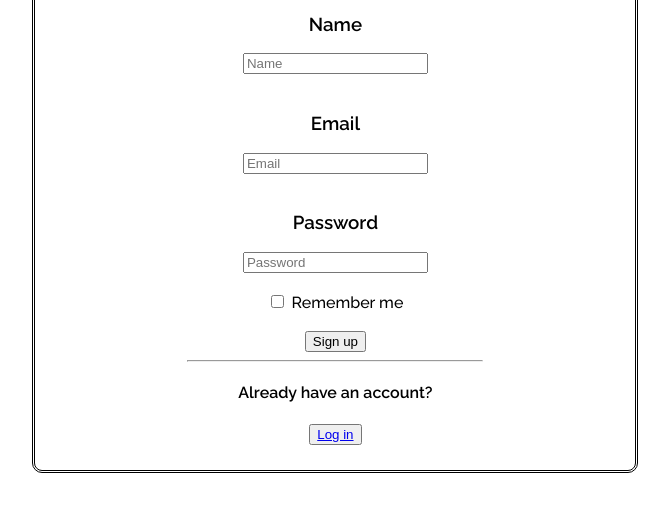
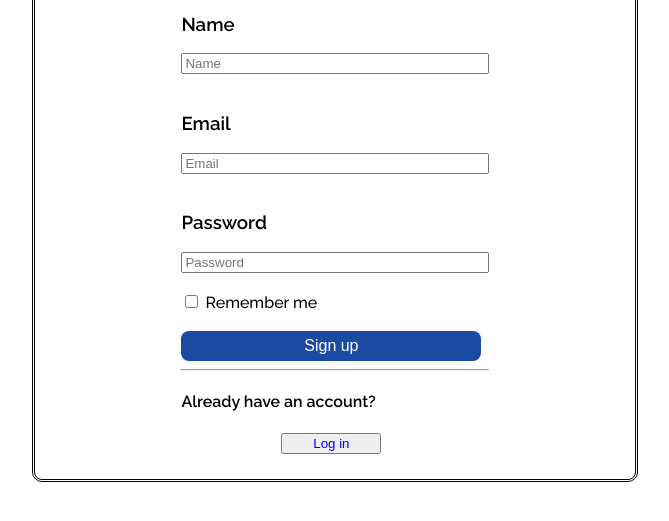
Before and after one commit to Suru-web/Crework_Projects, a plain HTML site: page Month 1/Week 2/CSS/index.html in a window 1280 px wide. Shown: the part 249-770 px from the top of the page, without its empty margins (390-1059 px from the left). Drawn offline with Linux system fonts and the light colour scheme.

Commit message:
Update style.css
Chnaged the input box sizes

```diff
--- a/Month 1/Week 2/CSS/style.css
+++ b/Month 1/Week 2/CSS/style.css
@@ -4,7 +4,6 @@ body{
     font-family: "Raleway", sans-serif;
     display: flex;
     justify-content: center;
-    text-align: center;
     margin-top: 10%;
     padding-bottom: 25px;
     margin-left: 33%;
@@ -18,6 +17,37 @@ body{
     width: 13px;
 
 }
+#log{
+    margin-left: 100px;
+    width: 100px;
+
+}
+.login{
+    text-decoration: dashed;
+}
+#Sign_up{
+    background-color: #1b4aa3;
+          border-radius: 8px;
+          border-style: hidden;
+          color: white;
+          width: 300px;
+          height: 30px;
+          font-size: medium;
+}
+#button{
+    width: 300px;
+}
+#name_box{
+    width: 300px;
+}
+#pass_box{
+    width: 300px;
+}
+#mail_box{
+    width: 300px;
+}
+
+
 /* } Tried to do some things on my own without listening to the class
 #Sign{
     margin-left: 810px;
```
